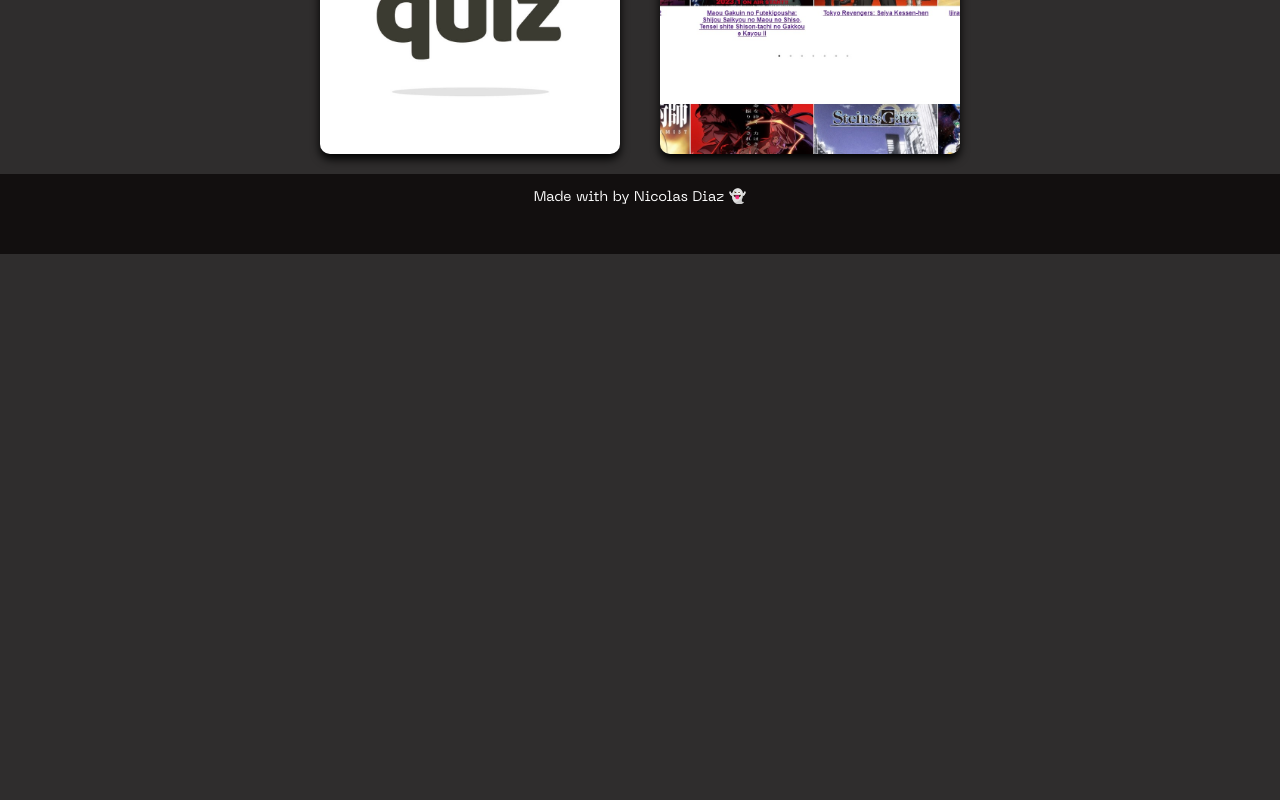
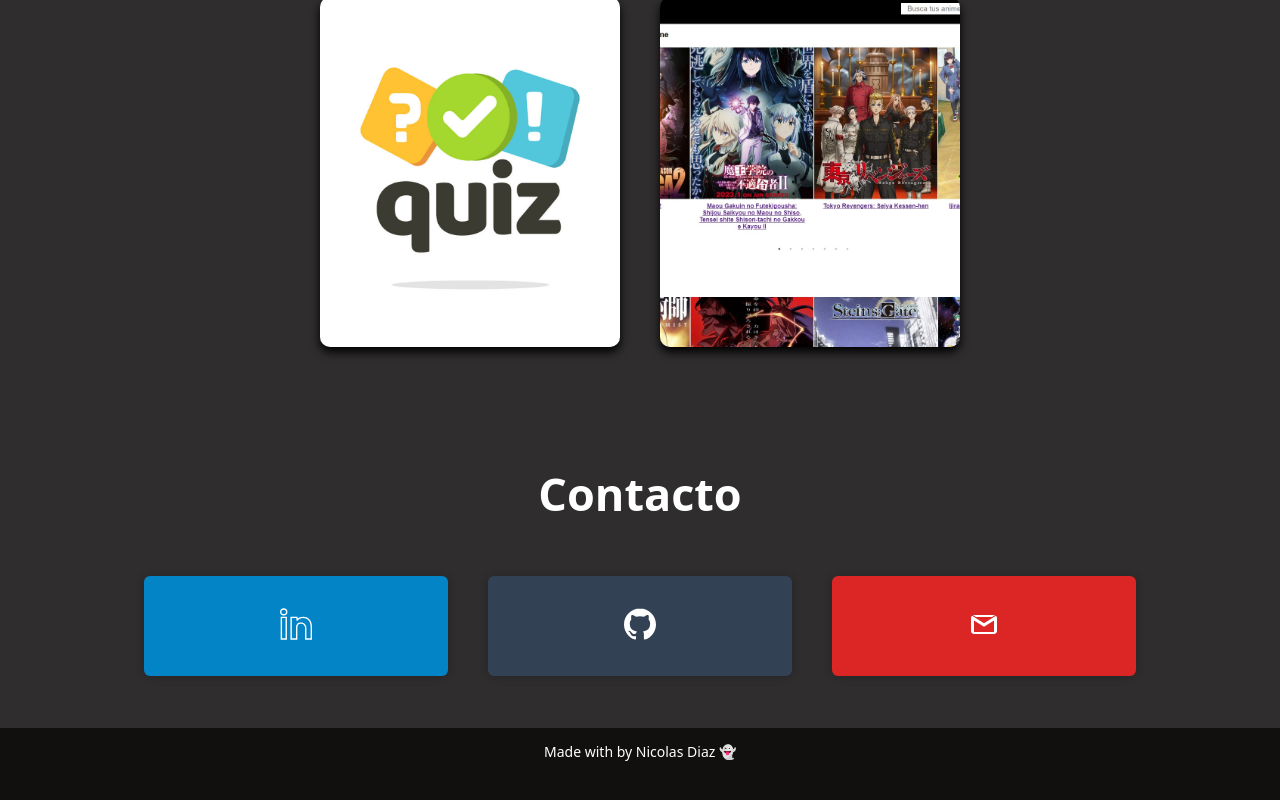
Before and after one commit to Nicoov/My-Portafolio-2022, a React (Create React App) app: page / in a window 1280 px wide. Shown: the part 2489-3289 px from the top of the page. Before the commit the page ends 2743 px from the top, so only its background shows below. Built offline with nearby package versions, Linux system fonts and the light colour scheme.

Commit message:
update: section contact update: new font

```diff
--- a/package.json
+++ b/package.json
@@ -12,6 +12,7 @@
     "@testing-library/user-event": "^13.5.0",
     "i18next": "^21.9.1",
     "react": "^18.2.0",
+    "react-animated-cursor": "^2.5.2",
     "react-dom": "^18.2.0",
     "react-i18next": "^11.18.4",
     "react-scripts": "5.0.1",
--- a/src/App.css
+++ b/src/App.css
@@ -1,7 +1,7 @@
-@font-face {
+/* @font-face {
     font-family: 'nue';
     src: url(fonts/NeueMachina-Regular.otf);
-}
+} */
 
 
 * {
@@ -13,8 +13,10 @@
 body {
     overflow-x: hidden;
     position: relative;
-    font-family: 'nue';
+    /* font-family: 'nue'; */
     background-color: #2F2D2D;
+
+    font-family: ui-sans-serif,system-ui,-apple-system,BlinkMacSystemFont,Segoe UI,Roboto,Helvetica Neue,Arial,Noto Sans,sans-serif,"Apple Color Emoji","Segoe UI Emoji",Segoe UI Symbol,"Noto Color Emoji";
 }
 
 .App {
--- a/src/App.js
+++ b/src/App.js
@@ -6,6 +6,8 @@ import About from './components/about/About';
 import Knowledge from './components/knowledge/knowledge'
 import Proyectos from './components/proyects/proyectos';
 import Footer from './components/footer/footer';
+import AnimaCursor from './components/cursor/cursoranimated';
+import Contact from './components/contact/contact';
 
 function App() {
   const [scrollHeight, setScrollHeight] = useState(0);
@@ -22,11 +24,13 @@ function App() {
 
   return (
     <div className="App">
+      <AnimaCursor />
       <Navbar isScrolling={scrollHeight} />
       < Cover />
       <About />
       <Knowledge />
       <Proyectos />
+      <Contact />
       <Footer />
     </div>
   );
--- a/src/components/about/About.js
+++ b/src/components/about/About.js
@@ -1,6 +1,6 @@
 import React from 'react';
 import "./about.css";
-import photo from '../../photos/foto.jpg';
+import photo from '../../photos/Nicoov.jpg';
 import { useTranslation } from 'react-i18next';
 
 const About = () => {
--- /dev/null
+++ b/src/components/contact/contact.css
@@ -0,0 +1,111 @@
+.contacto-container {
+    display: flex;
+    align-items: center;
+    /* flex-wrap: wrap; */
+    justify-content: center;
+    padding: 2rem;
+
+}
+
+.contacto-title {
+    display: flex;
+    flex-direction: column;
+    padding: 0 100px 0 100px
+}
+
+.contacto-title h2 {
+    color: white;
+    font-size: 45px;
+}
+
+
+.card-contacto-linkedin{
+    background-color: #0284c7;
+    width: 25%;
+    margin: 20px;
+    height: 100px;
+    border-radius: 6px;
+    overflow: hidden;
+    box-shadow: 0px 1px 10px rgba(0, 0, 0, 0.2);
+    transition: all 400ms ease;
+}
+
+.card-contacto-git{
+    background-color: #334155;
+    width: 25%;
+    margin: 20px;
+    height: 100px;
+    border-radius: 6px;
+    overflow: hidden;
+    box-shadow: 0px 1px 10px rgba(0, 0, 0, 0.2);
+    transition: all 400ms ease;
+}
+
+.card-contacto-git a{
+    padding-top: 2rem;
+    padding-bottom: 2rem;
+    display: flex;
+    place-content: center;
+}
+
+.card-contacto-linkedin a{
+    padding-top: 2rem;
+    padding-bottom: 2rem;
+    display: flex;
+    place-content: center;
+}
+
+
+.card-contacto-gmail{
+    background-color: #dc2626;
+    width: 25%;
+    margin: 20px;
+    height: 100px;
+    border-radius: 6px;
+    overflow: hidden;
+    box-shadow: 0px 1px 10px rgba(0, 0, 0, 0.2);
+    transition: all 400ms ease;
+}
+
+.card-contacto-gmail a{
+    padding-top: 2rem;
+    padding-bottom: 2rem;
+    display: flex;
+    place-content: center;
+}
+
+
+.card-contacto-gmail:hover{
+    box-shadow: 5px 5px 20px #dc2626;
+    transform: translateY(-3%);
+}
+
+
+
+.card-contacto-git:hover{
+    box-shadow: 5px 5px 20px #334155;
+    transform: translateY(-3%);
+}
+
+.card-contacto-linkedin:hover{
+    box-shadow: 5px 5px 20px #0284c7;
+    transform: translateY(-3%);
+}
+
+
+@media (max-width: 767px) {
+    .contacto-container{
+        display: flex;
+        flex-direction: column;
+    }
+    .card-contacto-git{
+        width: 70%;
+    }
+
+    .card-contacto-gmail{
+        width: 70%;
+    }
+    .card-contacto-linkedin{
+        width: 70%;
+    }
+}
--- /dev/null
+++ b/src/components/contact/contact.js
@@ -0,0 +1,39 @@
+import React from "react";
+import './contact.css'
+import Linkedind from "../icons/linkedin"
+import GitHub from "../icons/github"
+import Gmail from '../icons/gmail'
+import { useTranslation } from 'react-i18next';
+
+const Contact = () => {
+
+    const { t } = useTranslation();
+    return (
+        <>
+            <div className='contacto-title'>
+                <h2>{t('Contacto')}</h2>
+            </div>
+            <section className='contacto-container'>
+                <div className='card-contacto-linkedin'>
+                    <a href='https://www.linkedin.com/in/nicolas-ignacio-diaz/' id='linkedin' rel="noreferrer" target="_blank">
+                        <Linkedind fill="#fff" />
+                    </a>
+                </div>
+                <div className='card-contacto-git'>
+                    <a href='https://github.com/Nicoov' id='github' rel="noreferrer" target="_blank">
+                        <GitHub fill="#fff" />
+                    </a>
+                </div>
+
+                <div className='card-contacto-gmail'>
+                    <a href='mailto:nicolasignaciodiaz96@gmail.com' id='gmail' rel="noreferrer" target="_blank">
+                        <Gmail fill="#fff" />
+                    </a>
+                </div>
+            </section>
+        </>
+    )
+}
+
+
+export default Contact;
--- /dev/null
+++ b/src/components/cursor/cursoranimated.js
@@ -0,0 +1,34 @@
+import React from "react";
+
+import AnimatedCursor from "react-animated-cursor";
+
+
+function AnimaCursor() {
+    return (
+        <AnimatedCursor
+        innerSize={11}
+        outerSize={11}
+        color='193, 11, 111'
+        outerAlpha={0.2}
+        innerScale={0.7}
+        outerScale={5}
+        clickables={[
+          'a',
+          'input[type="text"]',
+          'input[type="email"]',
+          'input[type="number"]',
+          'input[type="submit"]',
+          'input[type="image"]',
+          'label[for]',
+          'select',
+          'textarea',
+          'button',
+          '.link'
+        ]}
+
+        />
+    )
+}
+
+
+export default AnimaCursor;
--- a/src/components/footer/footer.js
+++ b/src/components/footer/footer.js
@@ -7,6 +7,7 @@ const Footer = () => {
             <div className='footer-content'>
                 <p>Made with by Nicolas Diaz 👻</p>
             </div>
+
         </footer>
     )
 }
--- /dev/null
+++ b/src/components/icons/gmail.js
@@ -0,0 +1,15 @@
+import * as React from "react"
+
+const SvgComponent = (props) => (
+  <svg
+    xmlns="http://www.w3.org/2000/svg"
+    viewBox="0 0 32 32"
+    width={32}
+    height={32}
+    {...props}
+  >
+    <path d="M6 7.031c-.309 0-.598.059-.875.145L8.039 9.03h15.922l2.914-1.855A2.933 2.933 0 0 0 26 7.03Zm-1.887.688A2.978 2.978 0 0 0 3 10.03v13c0 1.653 1.348 3 3 3h20c1.652 0 3-1.347 3-3v-13c0-.933-.438-1.761-1.113-2.312L16 15.28ZM6 12.445l10 6.367 10-6.367v11.586H6Z" />
+  </svg>
+)
+
+export default SvgComponent
--- a/src/components/proyects/proyectos.css
+++ b/src/components/proyects/proyectos.css
@@ -3,6 +3,8 @@
     align-items: center;
     flex-wrap: wrap;
     justify-content: center;
+    padding: 2rem;
+    margin-bottom: 4rem;
     /* height: 60vh; */
 }
 
--- a/src/config/i18next-config.js
+++ b/src/config/i18next-config.js
@@ -12,6 +12,7 @@ i18n.use(initReactI18next).init({
                 "tecnologias": "Tecnologías",
                 "text-tecn": "Actualmente estas son las tecnologías con las que tengo conocimiento y las cuales me siento cómodo trabajando. Ahora sigo mejorando mi forma de programar y aprendiendo nuevas tecnologías.",
                 "proyectos": "Proyectos realizados",
+                "Contacto": "Contacto",
                 "about-pro": "En mi práctica profesional trabaje en TenisUp que es una aplicación web y móvil sobre la comunidad del tenis, donde se encuentran torneos, canchas y jugadores.",
                 'about-pro-2': "Creación de un bot de discord propio para mostrar la información de doramas como su descripción, valoración e imagen.",
                 'about-pro-3': "Creación de un supermercado utilizando JavaScript puro y consultas MySQL para la obtención de los productos.",
```
Also changed, not shown: src/photos/Nicoov.jpg (added), 1 other file (tests, documents, lock files or other folders).
